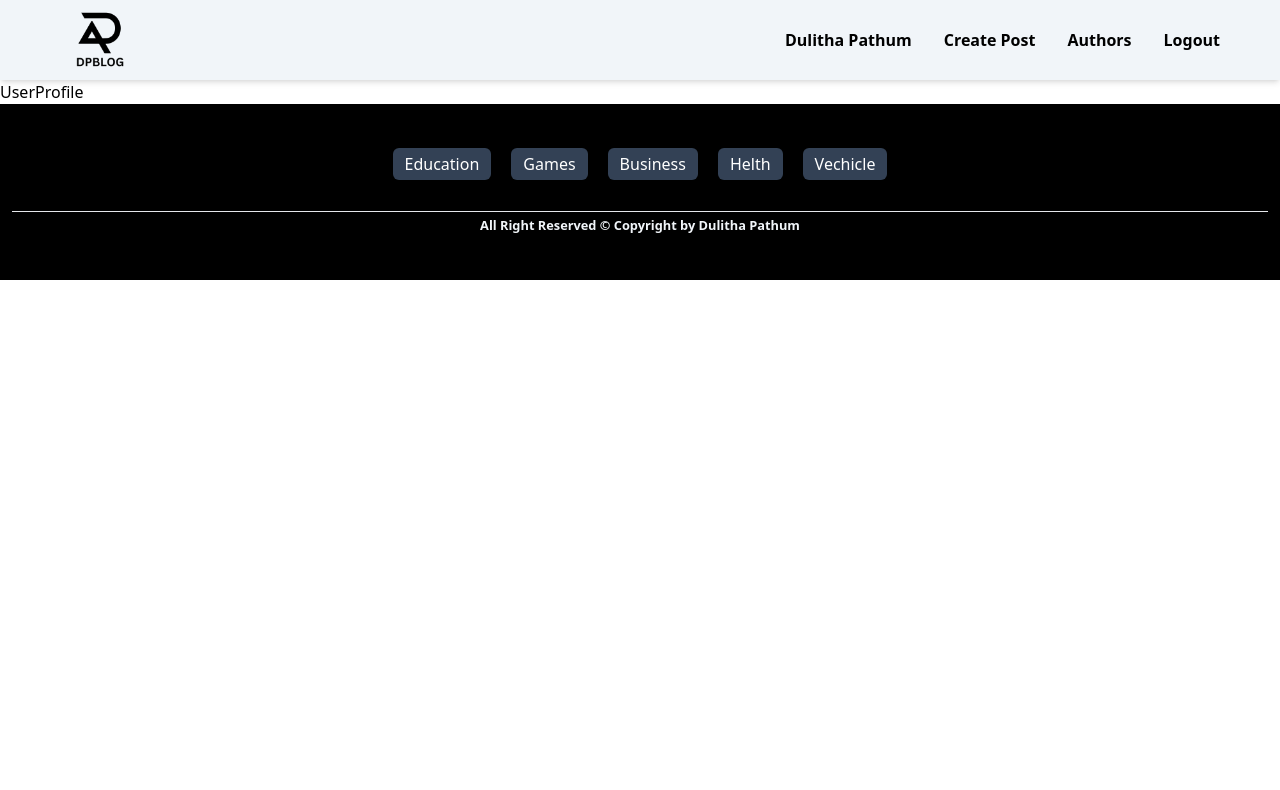
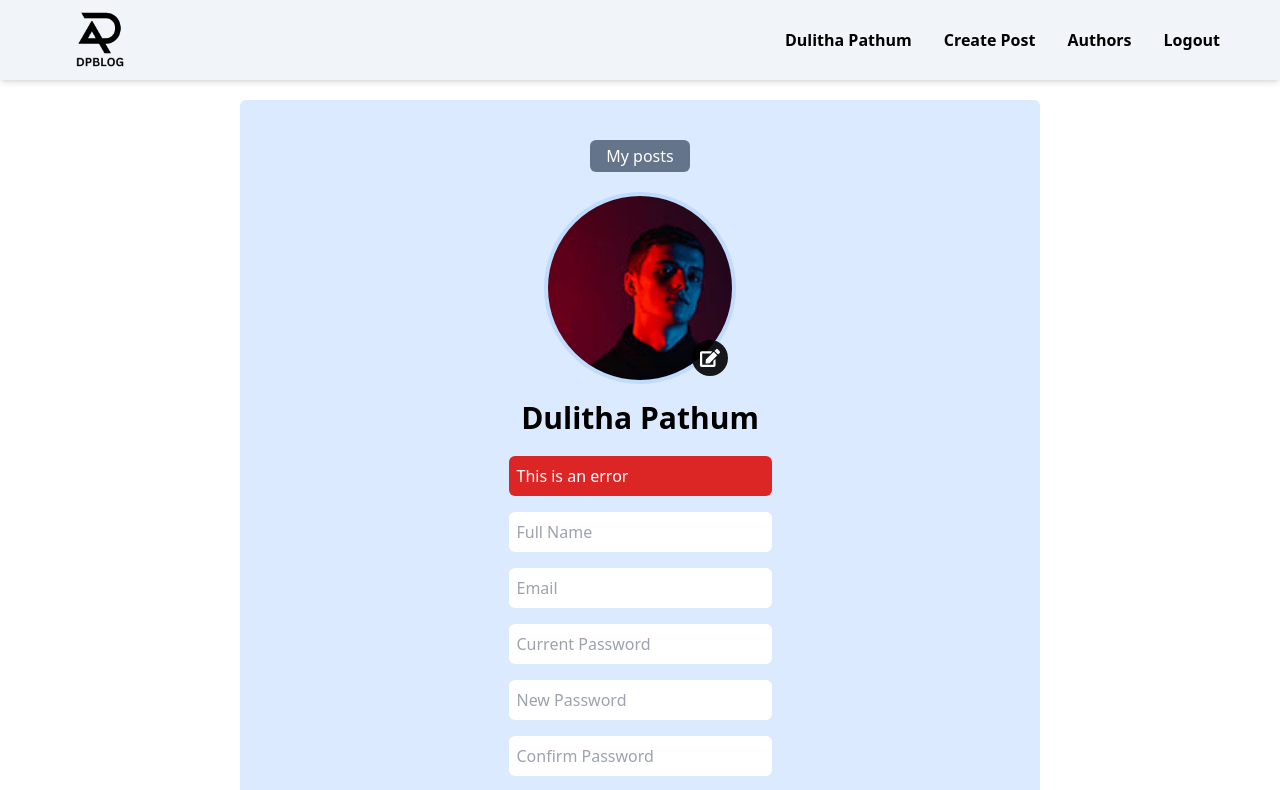
Before and after one commit to Dulithapathum/MERN-Blog-App, a React (Vite) app in the folder client/: page /profile/1 in a window 1280 px wide. Shown: the top 790 px of the page. Built offline with nearby package versions, Linux system fonts and the light colour scheme.

Commit message:
User Profile UI Design

```diff
--- a/client/src/Components/Header.jsx
+++ b/client/src/Components/Header.jsx
@@ -7,14 +7,14 @@ const Header = () => {
   const [isMenuOpen, setIsMenuOpen] = useState(false);
 
   return (
-    <nav className=" sticky top-0  flex items-center bg-slate-100 justify-center  shadow-md ">
+    <nav className=" sticky top-0 z-50  flex items-center bg-slate-100 justify-center  shadow-md ">
       <div className="flex justify-between items-center w-full max-w-[1200px] px-5 ">
         <Link to="/">
           <img src={logo} alt="logo" className="w-20" />
         </Link>
         <ul className="hidden md:flex gap-8 font-semibold capitalize">
           <li>
-            <Link to="profile">Dulitha Pathum</Link>
+            <Link to="profile/dfbfb">Dulitha Pathum</Link>
           </li>
           <li>
             <Link to="create">Create Post</Link>
--- a/client/src/Pages/PostDetail.jsx
+++ b/client/src/Pages/PostDetail.jsx
@@ -11,13 +11,13 @@ const PostDetail = () => {
             <PostAuthor />
             <div>
               <Link
-                className="bg-slate-200 m-1 px-3 py-1 rounded-md bg-blue-700 text-white"
+                className=" m-1 px-3 py-1 rounded-md bg-blue-700 text-white"
                 to={`/posts/werwer/edit`}
               >
                 Edit
               </Link>
               <Link
-                className="bg-slate-200 m-1 px-3 py-1 rounded-md bg-red-700 text-white"
+                className=" m-1 px-3 py-1 rounded-md bg-red-700 text-white"
                 to={`/posts/werwer/delete`}
               >
                 Delete
--- a/client/src/Pages/UserProfile.jsx
+++ b/client/src/Pages/UserProfile.jsx
@@ -1,7 +1,108 @@
-import React from "react";
+import React, { useState } from "react";
+import { Link } from "react-router-dom";
+import { FaEdit } from "react-icons/fa";
+import { authorsData } from "../assetes/data";
+const UserProfile = () => {
+  const [avatar, setAvatar] = useState(authorsData[1].avatar);
+  const [name, setName] = useState("");
+  const [email, setEmail] = useState("");
+  const [currentPassword, setCurrentPassword] = useState("");
+  const [newPassword, setNewPassword] = useState("");
+  const [confirmPassword, setConfirmPassword] = useState("");
 
-const UserProfile = () => {
-  return <div>UserProfile</div>;
+  return (
+    <section className="flex justify-center my-5 w-full ">
+      <div className=" flex  flex-col  items-center w-full max-w-[800px] p-5 bg-blue-100 rounded-md">
+        <Link
+          to={`/myposts/sdvv`}
+          className="bg-slate-500 px-4 py-1 rounded-md text-white  my-5"
+        >
+          My posts
+        </Link>
+        <div className="relative">
+          <div className="w-48 h-48 mx-auto relative mb-4">
+            <img
+              src={avatar}
+              alt="User Avatar"
+              className="w-full h-full object-cover rounded-full border-4 border-blue-200"
+            />
+
+            <form
+              action=""
+              className="absolute bottom-2 right-2  bg-black/90 p-2 rounded-full"
+            >
+              <input
+                type="file"
+                name="avatar"
+                id="avatar"
+                onChange={(e) =>
+                  setAvatar(URL.createObjectURL(e.target.files[0]))
+                }
+                accept="image/png, image/jpeg"
+                className="hidden"
+              />
+              <label
+                htmlFor="avatar"
+                className="cursor-pointer text-white text-xl"
+              >
+                <FaEdit />
+              </label>
+            </form>
+          </div>
+          <h1 className="font-bold text-3xl text-center">Dulitha Pathum</h1>
+          <form
+            action=""
+            className="w-full w-[500px] flex flex-col  items-center p-3  "
+          >
+            <p className="w-full p-2 m-2 rounded-md text-white  bg-red-600 ">
+              This is an error
+            </p>
+            <input
+              className="w-full p-2 m-2 rounded-md outline-none"
+              type="text"
+              placeholder="Full Name"
+              value={name}
+              onChange={(e) => setName(e.target.value)}
+            />
+            <input
+              className="w-full p-2 m-2 rounded-md outline-none"
+              type="email"
+              placeholder="Email"
+              value={email}
+              onChange={(e) => setEmail(e.target.value)}
+            />
+            <input
+              className="w-full p-2 m-2 rounded-md outline-none"
+              type="password"
+              placeholder="Current Password"
+              value={currentPassword}
+              onChange={(e) => setCurrentPassword(e.target.value)}
+            />
+            <input
+              className="w-full p-2 m-2 rounded-md outline-none"
+              type="password"
+              placeholder="New Password"
+              value={newPassword}
+              onChange={(e) => setNewPassword(e.target.value)}
+            />
+            <input
+              className="w-full p-2 m-2 rounded-md outline-none"
+              type="password"
+              placeholder="Confirm Password"
+              value={confirmPassword}
+              onChange={(e) => setConfirmPassword(e.target.value)}
+            />
+            <button
+              className="w-full p-3 m-2 rounded-md bg-blue-400 text-white"
+              type="submit"
+            >
+              Update Details
+            </button>
+          </form>
+        </div>
+      </div>
+    </section>
+  );
 };
 
 export default UserProfile;
```
